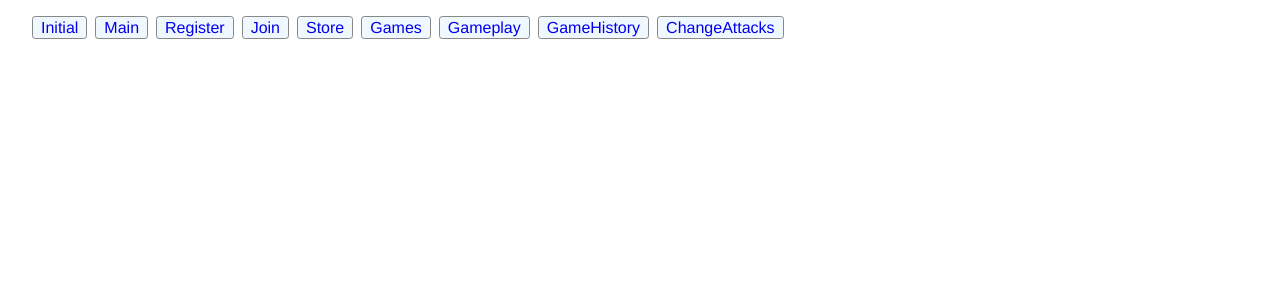
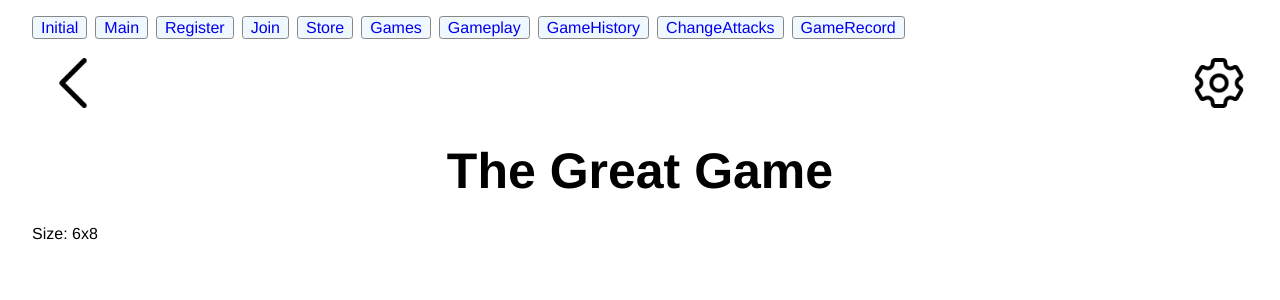
Before and after one commit to MIGI10/battle-arena, a Vue app: page /gamerecord in a window 1280 px wide. Shown: the top 300 px of the page. Built offline with nearby package versions, Linux system fonts and the light colour scheme.

Commit message:
added game record as component

```diff
--- a/src/App.vue
+++ b/src/App.vue
@@ -13,6 +13,7 @@
     <router-link to="/gameplay">Gameplay</router-link>
     <router-link to="/gamehistory">GameHistory</router-link>
     <router-link to="/changeattacks">ChangeAttacks</router-link>
+    <router-link to="/gamerecord">GameRecord</router-link>
   </nav>
 
   <router-view></router-view>
--- a/src/router/index.js
+++ b/src/router/index.js
@@ -8,6 +8,7 @@ import Games from '../views/Games.vue'
 import Gameplay from '../views/Gameplay.vue'
 import GameHistory from '../views/GameHistory.vue'
 import ChangeAttacks from '../views/ChangeAttacks.vue'
+import GameRecord from '../views/GameRecord.vue'
 
 const routes = [
     {
@@ -54,6 +55,11 @@ const routes = [
         path: '/changeattacks',
         name: 'ChangeAttacks',
         component: ChangeAttacks,
+    },
+    {
+        path: '/gamerecord',
+        name: 'GameRecord',
+        component: GameRecord,
     }
 ]
 
--- /dev/null
+++ b/src/views/GameRecord.vue
@@ -0,0 +1,48 @@
+<template>
+  <main>
+    <div class="games-record">
+      <div class="top-bar">
+        <button class="back-btn"><img class="icon" src="./../assets/back.png"></button>
+        <button class="setting-button"><img class="icon" src="./../assets/settings.png"></button>
+      </div>
+      <h1 class="title">{{ gameName }}</h1>
+      <div class="info-container">
+        <p class="info-text">Size: {{ rows }}x{{ columns }}</p>
+      </div>
+    </div>
+  </main>
+</template>
+
+<script>
+export default {
+    data() {
+        return {
+            gameName: "The Great Game",
+            rows: 6,
+            columns: 8,
+        };
+    },
+};
+</script>
+
+
+<style>
+
+.games-record {
+    text-align: center;
+    margin: 0;
+}
+
+.title {
+    display: inline-block;
+    text-align: center;
+    margin-top: 25px;
+    font-size: 50px;
+}
+
+.info-container {
+  display: flex;
+  margin: -2% auto;
+}
+
+</style>
--- a/src/views/Store.vue
+++ b/src/views/Store.vue
@@ -1,6 +1,6 @@
 <template>
   <main>
-    <div class="change-attacks">
+    <div class="store">
       <div class="top-bar">
         <button class="back-btn"><img class="icon" src="./../assets/back.png"></button>
             <button class="setting-button"><img class="icon" src="./../assets/settings.png"></button>
@@ -40,7 +40,7 @@
 
 <style scoped>
 
-.change-attacks {
+.store {
     text-align: center;
     margin: 0;
 }
```
